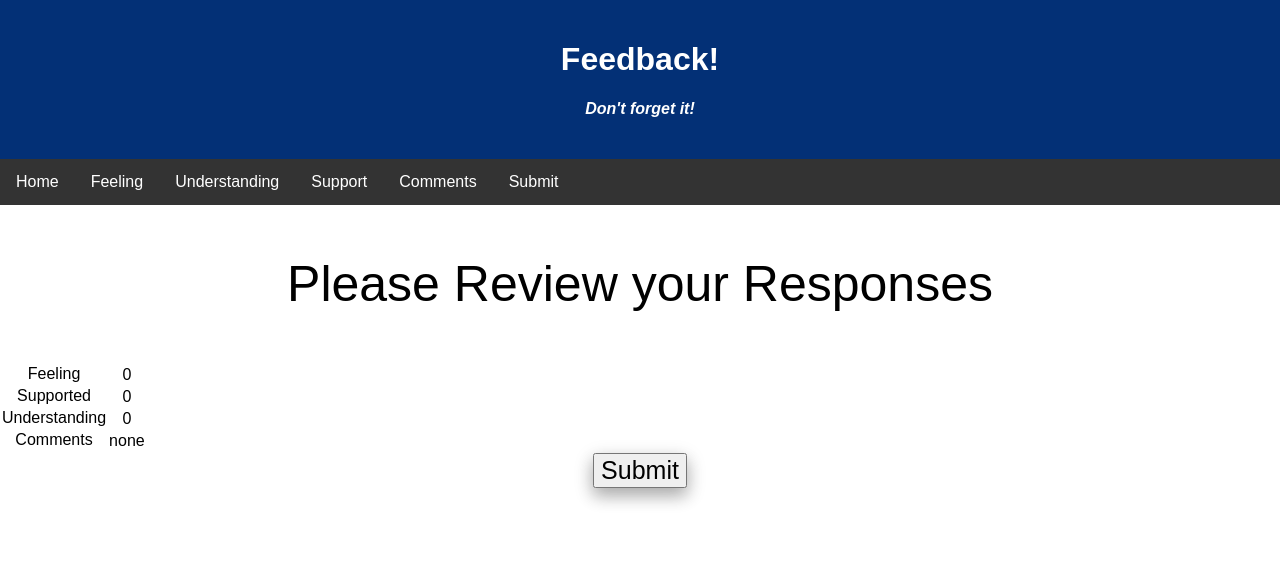
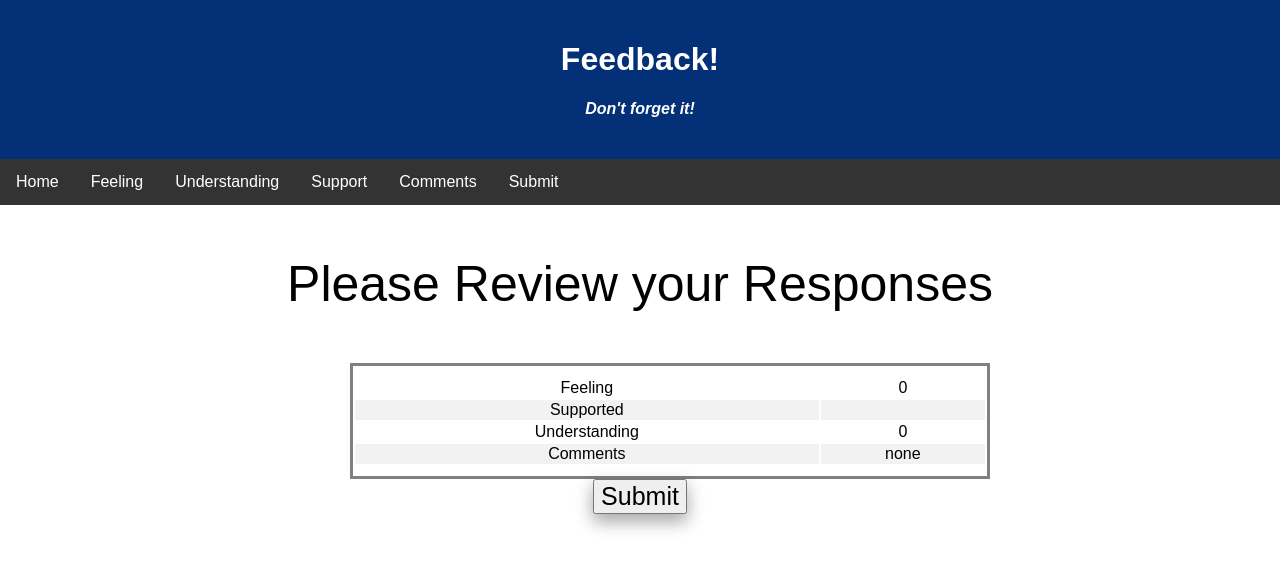
Before and after one commit to lindseymaae/feedback-weekend-challenge, a React (Create React App) app: page /#/submit in a window 1280 px wide. Shown: the top 568 px of the page. Built offline with nearby package versions, Linux system fonts and the light colour scheme.

Commit message:
adds reducer

```diff
--- a/package.json
+++ b/package.json
@@ -8,9 +8,11 @@
     "pg": "^7.4.1",
     "react": "^16.4.1",
     "react-dom": "^16.4.1",
+    "react-redux": "^6.0.1",
     "react-router": "^4.3.1",
     "react-router-dom": "^4.3.1",
-    "react-scripts": "^2.1.3"
+    "react-scripts": "^2.1.3",
+    "redux": "^4.0.1"
   },
   "devDependencies": {
     "nodemon": "^1.18.5"
--- a/src/components/App/App.css
+++ b/src/components/App/App.css
@@ -91,3 +91,14 @@ font-size: 25px
   box-shadow: 0 9px #999;
   margin-left: 10px;
 }
+
+table{
+  width: 50%;
+  border-style: solid;
+  margin-left: 350px;
+  padding-bottom: 10px;
+  padding-top: 10px;
+
+}
+
+tr:nth-child(even) {background-color: #f2f2f2;}
--- a/src/components/App/App.js
+++ b/src/components/App/App.js
@@ -1,7 +1,8 @@
 import React, { Component } from 'react';
-import axios from 'axios';
 import './App.css';
 import { HashRouter as Router, Route, Link } from 'react-router-dom';
+import { connect } from 'react-redux';
+
 //Components
 import Understanding from '../Understanding/Understanding';
 import Feeling from "../Feeling/Feeling";
@@ -46,4 +47,8 @@ class App extends Component {
   }
 }
 
-export default App;
+const mapReduxStateToProps = (reduxState) => {
+  return reduxState;
+}
+
+export default connect(mapReduxStateToProps)(App);
--- a/src/components/Comments/Comments.js
+++ b/src/components/Comments/Comments.js
@@ -1,5 +1,4 @@
 import React, { Component } from 'react';
-import axios from 'axios';
 import { Redirect } from 'react-router';
 
 class Comments extends Component {
--- a/src/components/Feeling/Feeling.js
+++ b/src/components/Feeling/Feeling.js
@@ -1,5 +1,4 @@
 import React, { Component } from 'react';
-import axios from 'axios';
 import { Redirect } from 'react-router';
 
 class Feeling extends Component {
--- a/src/components/Home/Home.js
+++ b/src/components/Home/Home.js
@@ -1,5 +1,4 @@
 import React, { Component } from 'react';
-import axios from 'axios';
 import { Redirect } from 'react-router';
 class Home extends Component {
     state = {
--- a/src/components/Submit/Submit.js
+++ b/src/components/Submit/Submit.js
@@ -1,8 +1,8 @@
 import React, { Component } from 'react';
-import axios from 'axios';
 import { Redirect } from 'react-router';
+import { connect } from 'react-redux';
 
-class Home extends Component {
+class Submit extends Component {
     state = {
             action: {
                 feeling: 0,
@@ -38,6 +38,9 @@ class Home extends Component {
 
 
     render() {
+
+        console.log(this.props.reduxStore.inputReducer.support);
+
         if (this.state.redirect) {
             return <Redirect push to='/' />
         }
@@ -48,26 +51,28 @@ class Home extends Component {
                 <div>
                     <p className="pageHeading">Please Review your Responses</p>
                 </div>
+                <div id="tableDiv">
                 <table>
                     <tbody>
                         <tr>
-                            Feeling
+                            <td>Feeling</td>
                             <td>0</td>
                         </tr>
                         <tr>
-                            Supported
+                            <td>Supported</td>
+                            <td></td>
+                        </tr>
+                        <tr>
+                            <td>Understanding</td>
                             <td>0</td>
                         </tr>
                         <tr>
-                            Understanding
-                            <td>0</td>
-                        </tr>
-                        <tr>
-                            Comments
+                            <td>Comments</td>
                             <td>none</td>
                         </tr>
                     </tbody>
                 </table>
+                </div>
                 <div>
                     <button onClick={this.handleClick} className="submitButton">Submit</button>
                 </div>
@@ -77,4 +82,7 @@ class Home extends Component {
     }
 }
 
-export default Home;
+const mapReduxStoreToProps = (reduxStore) => ({
+    reduxStore: reduxStore
+})
+export default connect(mapReduxStoreToProps)(Submit);
--- a/src/components/Supported/Supported.js
+++ b/src/components/Supported/Supported.js
@@ -1,10 +1,11 @@
 import React, { Component } from 'react';
-import axios from 'axios';
 import { Redirect } from 'react-router';
+import { connect } from 'react-redux';
 
 class Supported extends Component {
     state = {
-        redirect: false
+        redirect: false,
+        support: '',
     }
 
     handleClick = () => {
@@ -14,9 +15,19 @@ class Supported extends Component {
             ...this.state,
             redirect: true,
         })
+    this.props.dispatch({ type: "SET_RESPONSE", payload: this.state.support })
+
     }
+    handleChange = (event) => {
+        this.setState({
+            ...this.state,
+            support: event.target.value,
+        })
 
+    }
     render() {
+        console.log(this.props.reduxStore.inputReducer.support);
+
         if (this.state.redirect) {
             return <Redirect push to='/comments' />
         }
@@ -25,11 +36,19 @@ class Supported extends Component {
 
             <div>
                 <p className="pageHeading">How well are you being supported?</p>
-                <input className="inputField" placeholder="Supported" type="number" />
+                <input
+                    className="inputField"
+                    placeholder="Supported"
+                    type="number"
+                    onChange={this.handleChange}
+                />
                 <button className="nextButton" onClick={this.handleClick}>Next</button>
             </div>
         )
     }
 }
 
-export default Supported;
+const mapReduxStoreToProps = (reduxStore) => ({
+    reduxStore: reduxStore
+})
+export default connect(mapReduxStoreToProps)(Supported);
--- a/src/components/Understanding/Understanding.js
+++ b/src/components/Understanding/Understanding.js
@@ -1,5 +1,4 @@
 import React, { Component } from 'react';
-import axios from 'axios';
 import { Redirect } from 'react-router';
 
 class Understanding extends Component {
--- a/src/index.js
+++ b/src/index.js
@@ -3,6 +3,10 @@ import ReactDOM from 'react-dom';
 import './index.css';
 import App from './components/App/App';
 import registerServiceWorker from './registerServiceWorker';
+
+//Redux
+import { Provider } from 'react-redux';
+import { createStore, combineReducers } from 'redux';
 
 
 const inputReducer = (state = [], action) => {
@@ -12,5 +16,12 @@ const inputReducer = (state = [], action) => {
     }
     return state;
 }
-ReactDOM.render(<App />, document.getElementById('root'));
+
+const storeInstance = createStore(
+    combineReducers({
+    inputReducer,
+    }),
+);
+
+ReactDOM.render(<Provider store={storeInstance}><App /></Provider>, document.getElementById('root'));
 registerServiceWorker();
```
Also changed, not shown: 1 other file (tests, documents, lock files or other folders).
